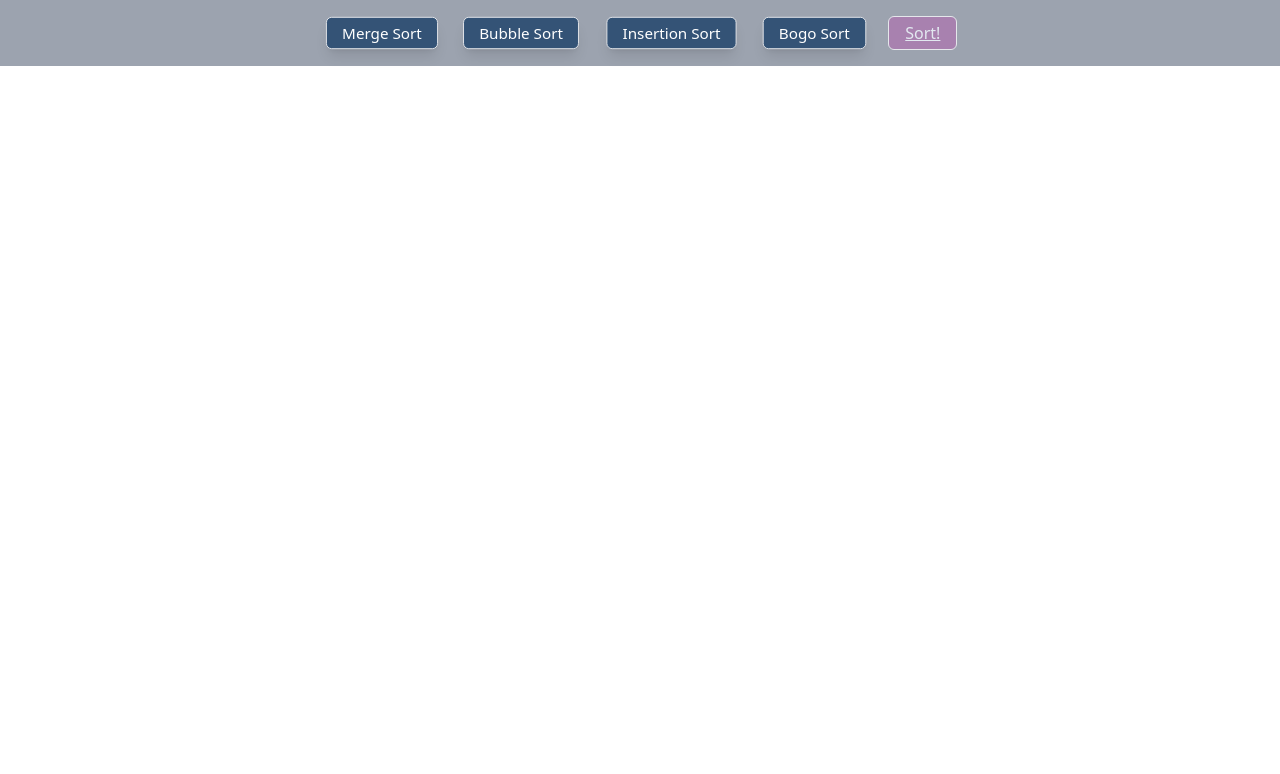
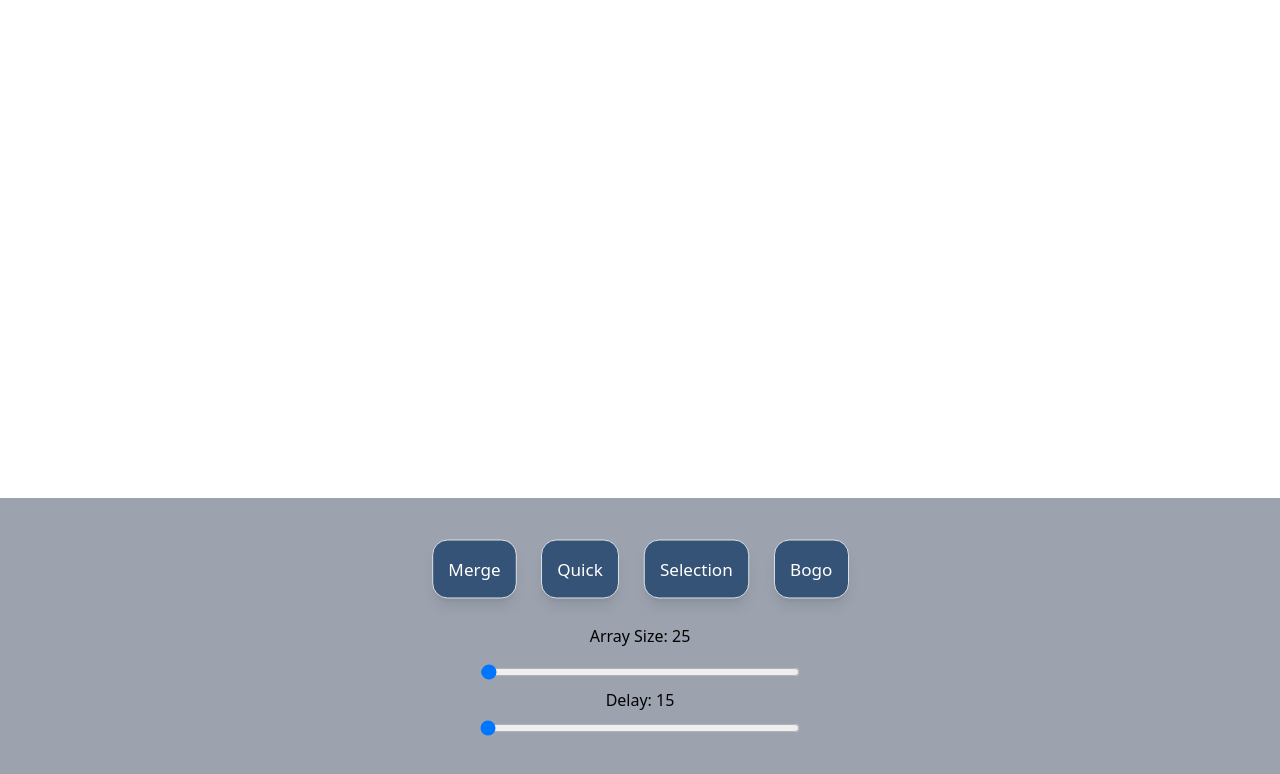
Before and after one commit to kostij15/sorting_visualizer, a React (Vite) app: page / in a window 1280 px wide. Shown: the top 774 px of the page. Built offline with nearby package versions, Linux system fonts and the light colour scheme.

Commit message:
finalizing Navbar and adding sorting algorithms + utils functions

```diff
--- a/index.html
+++ b/index.html
@@ -4,7 +4,7 @@
     <meta charset="UTF-8" />
     <link rel="icon" type="image/svg+xml" href="/vite.svg" />
     <meta name="viewport" content="width=device-width, initial-scale=1.0" />
-    <title>Vite + React + TS</title>
+    <title>Sorting Visualizer</title>
   </head>
   <body>
     <div id="root"></div>
--- a/src/App.tsx
+++ b/src/App.tsx
@@ -1,12 +1,27 @@
-import { useState } from "react";
+import { useState, useCallback, useEffect } from "react";
 import Navbar from "./components/Navbar";
+
+const SORTING_ALGORITHMS = [
+  "merge sort",
+  "quick sort, bogo sort",
+  "selection sort",
+];
 
 function App() {
   const [count, setCount] = useState(0);
+  const [algorithmSelected, setAlgorithmSelected] = useState("");
+  const [randomNumberArray, setRandomNumberArray] = useState([]);
+
+  const runAlgorithmSelected = useCallback((algorithm: string) => {
+    if (!SORTING_ALGORITHMS.includes(algorithm.toLowerCase())) return;
+    //set algorithm to be the one selected
+    setAlgorithmSelected(algorithm);
+  }, []);
 
   return (
     <main>
-      <Navbar />
+      <h1>{algorithmSelected}</h1>
+      <Navbar runAlgorithmSelected={runAlgorithmSelected} />
     </main>
   );
 }
--- a/src/components/Navbar.tsx
+++ b/src/components/Navbar.tsx
@@ -1,26 +1,93 @@
-import React from "react";
+import React, { useState } from "react";
+import SortButton from "./SortButton";
 
-// type Props = {};
+enum Algorithm {
+  mergeSort,
+  bubbleSort,
+  insertionSort,
+  bogoSort,
+}
 
-export default function Navbar() {
+type NavbarProps = {
+  runAlgorithmSelected: (algorithmString: string) => void;
+};
+
+interface Settings {
+  algorithmSelected: Algorithm;
+  arrayLength: number;
+  delay: number;
+}
+
+const intialSettings: Settings = {
+  algorithmSelected: Algorithm.mergeSort,
+  arrayLength: 25,
+  delay: 15,
+};
+
+export default function Navbar({ runAlgorithmSelected }: NavbarProps) {
+  const [settings, setSettings] = useState<Settings>(intialSettings);
+
   return (
-    <nav className="w-screen bg-gray-400 py-4">
+    <nav className="w-screen bg-gray-400 py-10 bottom-0 z-[95] fixed">
       <div className="flex items-center justify-center w-full gap-5">
-        <button className="border rounded-md shadow-lg py-1 px-4 bg-primary-color-200 text-white hover:bg-primary-color-100  focus:bg-primary-color-100 transition-all active: scale-95">
-          Merge Sort
-        </button>
-        <button className="border rounded-md shadow-lg py-1 px-4 bg-primary-color-200 text-white hover:bg-primary-color-100  focus:bg-primary-color-100 transition-all active: scale-95">
-          Bubble Sort
-        </button>
-        <button className="border rounded-md shadow-lg py-1 px-4 bg-primary-color-200 text-white hover:bg-primary-color-100  focus:bg-primary-color-100 transition-all active: scale-95">
-          Insertion Sort
-        </button>
-        <button className="border rounded-md shadow-lg py-1 px-4 bg-primary-color-200 text-white hover:bg-primary-color-100  focus:bg-primary-color-100 transition-all active: scale-95">
-          Bogo Sort
-        </button>
-        <button className=" border rounded-md py-1 px-4 underline  text-slate-200 bg-sort-button-color-100">
-          Sort!
-        </button>
+        <SortButton
+          runAlgorithmSelected={runAlgorithmSelected}
+          sortName="Merge"
+        />
+        <SortButton
+          runAlgorithmSelected={runAlgorithmSelected}
+          sortName="Quick"
+        />
+        <SortButton
+          runAlgorithmSelected={runAlgorithmSelected}
+          sortName="Selection"
+        />
+        <SortButton
+          runAlgorithmSelected={runAlgorithmSelected}
+          sortName="Bogo"
+        />
+      </div>
+      <div className="flex flex-col items-center py-4">
+        <label htmlFor="array-size" className="py-2">
+          Array Size: {settings.arrayLength}
+        </label>
+        <input
+          className="py-2 w-1/4"
+          type="range"
+          id="array-size"
+          name="array-size"
+          min={1}
+          max={10000}
+          defaultValue={settings.arrayLength}
+          onClick={(e) => {
+            e.preventDefault();
+
+            const newSizeSetting: Settings = {
+              ...settings,
+              arrayLength: Number(e.currentTarget.value),
+            };
+            setSettings(newSizeSetting);
+          }}
+        />
+        <label htmlFor="array-size">Delay: {settings.delay}</label>
+        <input
+          className="py-2 w-1/4"
+          type="range"
+          id="array-size"
+          name="array-size"
+          min={1}
+          max={10000}
+          defaultValue={settings.delay}
+          onClick={(e) => {
+            e.preventDefault();
+
+            const newDelaySetting: Settings = {
+              ...settings,
+              delay: Number(e.currentTarget.value),
+            };
+            setSettings(newDelaySetting);
+          }}
+        />
       </div>
     </nav>
   );
--- /dev/null
+++ b/src/components/SortButton.tsx
@@ -0,0 +1,24 @@
+type SortButtonProps = {
+  sortName: string;
+  runAlgorithmSelected: (algorithmString: string) => void;
+};
+
+export default function SortButton({
+  runAlgorithmSelected,
+  sortName,
+}: SortButtonProps) {
+  return (
+    <>
+      <button
+        className="border rounded-2xl shadow-lg p-4 text-lg  bg-primary-color-200 text-white hover:bg-primary-color-100  focus:bg-primary-color-100 transition-all active: scale-95"
+        value={sortName.toLowerCase()}
+        onClick={(e) => {
+          e.preventDefault();
+          runAlgorithmSelected(e.currentTarget.value);
+        }}
+      >
+        {sortName}
+      </button>
+    </>
+  );
+}
--- /dev/null
+++ b/src/components/VisualizationSection.tsx
@@ -0,0 +1,13 @@
+import React from "react";
+
+type Props = {
+  numberArray: number[];
+};
+
+export default function VisualizationSection({}: Props) {
+  return (
+    <section>
+      <div></div>
+    </section>
+  );
+}
--- /dev/null
+++ b/src/sorting_algorithms/bogoSort.js
@@ -0,0 +1,37 @@
+function bogoSort(arr) {
+  let shuffledArray;
+  let iterations = 0;
+
+  while (!isSorted(arr)) {
+    shuffledArray = shuffle(arr);
+    iterations++;
+  }
+
+  console.log(`Number of iterations to get sorted list is ${iterations}`);
+  return shuffledArray;
+}
+
+function isSorted(values) {
+  for (let i = 0; i < values.length; i++) {
+    if (values[i] > values[i + 1]) return false;
+  }
+  return true;
+}
+
+function shuffle(arr) {
+  let remainingElements = arr.length;
+
+  while (remainingElements) {
+    remainingElements--;
+    let elementToChange = arr[remainingElements];
+    let swapIndex = Math.floor(Math.random() * remainingElements);
+    arr[remainingElements] = arr[swapIndex];
+    arr[swapIndex] = elementToChange;
+  }
+
+  return arr;
+}
+
+let newArr = [1, 324, 34, 32, 42, 34, 34, 2];
+
+console.log(bogoSort(newArr));
--- /dev/null
+++ b/src/sorting_algorithms/mergeSort.js
@@ -0,0 +1,77 @@
+function mergeSort(arr) {
+  /*
+    Sorts list in ascending order
+    returns new list
+
+    3 steps:
+      1. Divide: Find the midpoint of the list and divide into sublists
+      2. Conquer: Recursively sort the sublists created in previous step
+      3. Combine: Merge the sorted sublists created in the previous step
+
+      Merge sort runs in O(n logn)
+  */
+
+  if (arr.length <= 1) {
+    return arr;
+  }
+
+  let [leftSide, rightSide] = split(arr);
+
+  let left = mergeSort(leftSide);
+  let right = mergeSort(rightSide);
+
+  return merge(left, right);
+}
+
+function split(arr) {
+  /**
+   * Takes O(log n) time
+   */
+  const midpoint = Math.round(arr.length / 2);
+  const left = arr.slice(0, midpoint);
+  const right = arr.slice(midpoint);
+
+  return [left, right];
+}
+
+function merge(left, right) {
+  /**
+   * runs in overall O(n) time
+   */
+  let l = [];
+  let i = 0;
+  let j = 0;
+
+  while (i < left.length && j < right.length) {
+    if (left[i] < right[j]) {
+      l.push(left[i]);
+      i++;
+    } else {
+      l.push(right[j]);
+      j++;
+    }
+  }
+
+  while (i < left.length) {
+    l.push(left[i]);
+    i++;
+  }
+
+  while (j < right.length) {
+    l.push(right[j]);
+    j++;
+  }
+
+  return l;
+}
+
+function verifySorted(arr) {
+  if (arr.length === 0 || arr.length === 1) return true;
+  return arr[0] < arr[1] && verifySorted(arr.slice(1));
+}
+
+let newList = [54, 62, 93, 17, 77, 31, 44, 55, 20];
+
+l = mergeSort(newList);
+console.log(l);
+console.log(verifySorted(l));
--- /dev/null
+++ b/src/sorting_algorithms/quickSort.js
@@ -0,0 +1,22 @@
+function quickSort(arr) {
+  if (arr.length <= 1) return arr;
+
+  let pivot = arr[0];
+  let lessThanPivot = [];
+  let greaterThanPivot = [];
+
+  for (let i = 1; i < arr.length; i++) {
+    let value = arr[i];
+    if (value <= pivot) {
+      lessThanPivot.push(value);
+    } else {
+      greaterThanPivot.push(value);
+    }
+  }
+  console.log(lessThanPivot, pivot, greaterThanPivot);
+  return quickSort(lessThanPivot).concat([pivot], quickSort(greaterThanPivot));
+}
+
+let numbers = [4, 6, 3, 2, 9, 7, 3, 5];
+let sortedNumbers = quickSort(numbers);
+console.log(sortedNumbers);
--- /dev/null
+++ b/src/sorting_algorithms/selectionSort.js
@@ -0,0 +1,33 @@
+function selectedSort(arr) {
+  console.time("Execution Time");
+
+  let unsortedArray = [...arr];
+  let sortedArray = [];
+  let minimumIndex;
+  let minimumNumber;
+
+  while (unsortedArray.length > 0) {
+    minimumIndex = 0;
+    minimumNumber = unsortedArray[minimumIndex];
+
+    for (let i = 1; i < unsortedArray.length; i++) {
+      let element = unsortedArray[i];
+      if (minimumNumber > element) {
+        minimumIndex = i;
+        minimumNumber = element;
+      }
+    }
+
+    sortedArray.push(minimumNumber);
+    unsortedArray.splice(minimumIndex, 1);
+    minimumIndex = null;
+    minimumNumber = null;
+  }
+
+  console.timeEnd("Execution Time");
+  return sortedArray;
+}
+
+let newArr = [1, 324, 34, 32, 42, 34, 34, 2];
+
+console.log(selectedSort(newArr));
--- /dev/null
+++ b/src/utils/createRandomArray.ts
@@ -0,0 +1,10 @@
+function createRandomArray(valuesInput: number): number[] {
+  const newNumbersArray: number[] = [];
+
+  for (let i = 1; i <= valuesInput; i++) {
+    const newNumber: number = Math.round(Math.random() * valuesInput);
+    newNumbersArray.push(newNumber);
+  }
+
+  return newNumbersArray;
+}
```
